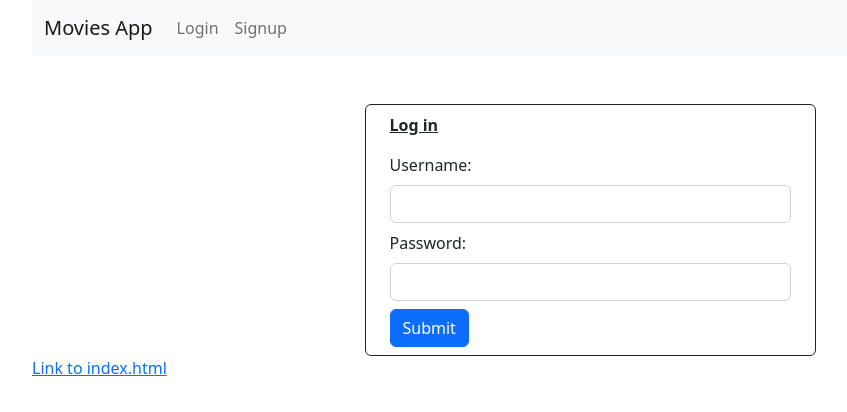
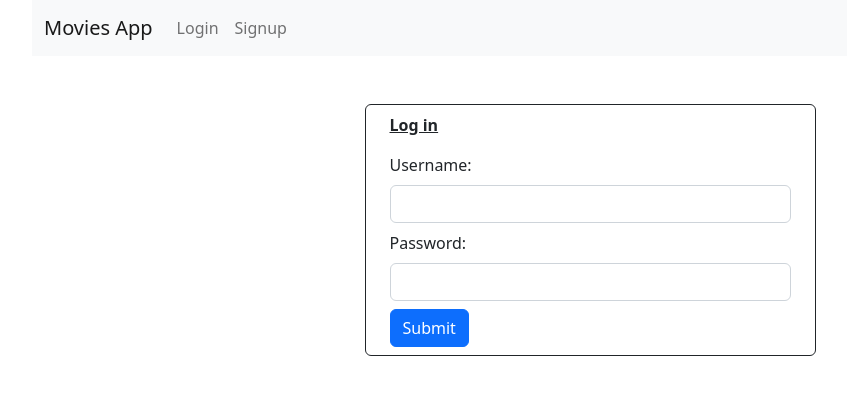
Before and after one commit to WorldAdrastea/myFlix-Client, a React (Vite) app: page /login in a window 1280 px wide. Shown: the top 412 px of the page, without its empty margins (50-897 px from the left). Built offline with nearby package versions, Linux system fonts and the light colour scheme; a web font is replaced by a local one.

Commit message:
removed config test

```diff
--- a/src/config.js
+++ /dev/null
@@ -1,6 +0,0 @@
-// src/config.js
-const config = {
-    S3_BUCKET_URL: 'http://reactbucketachievement1-1.7.s3-website.eu-west-2.amazonaws.com',
-};
-
-export default config;
--- a/src/index.jsx
+++ b/src/index.jsx
@@ -1,5 +1,4 @@
 // Creates root of project
-import config from './config';
 import { createRoot } from 'react-dom/client';
 import { MainView } from './components/MainView/main-view';
 import Container from 'react-bootstrap/Container';
@@ -8,14 +7,11 @@ import 'bootstrap/dist/css/bootstrap.min.css';
 //Import myFlix-client.scss
 import './index.scss';
 
-const indexHtmlUrl = `${config.S3_BUCKET_URL}/dist/index.html`;
-
 //Main component (will eventually use all the others)
 const App = () => {
     return (
         <Container>
             <MainView />
-            <a href={indexHtmlUrl}>Link to index.html</a>
         </Container>
     );
 };
```
